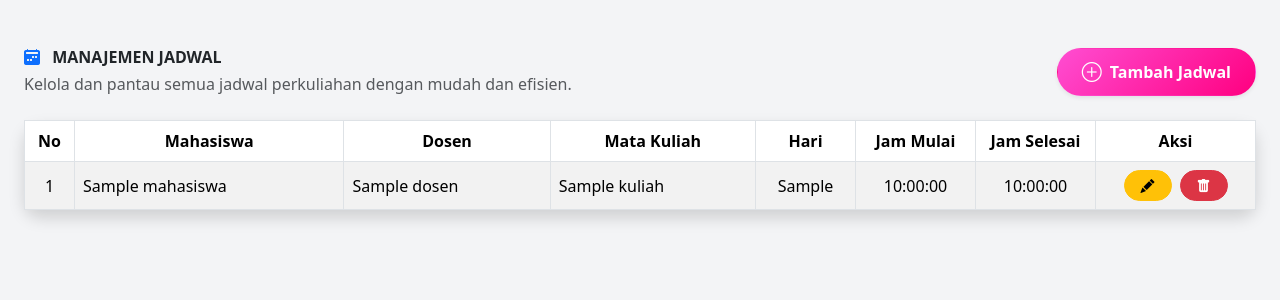
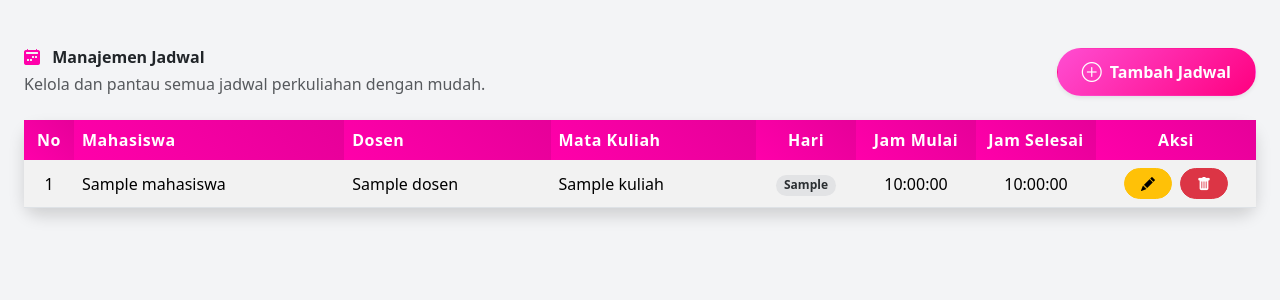
Before and after one commit to ArifbillahKamil/RBAC-Project, a Flask app: page /admin/jadwal/ in a window 1280 px wide. Shown: the part 56-356 px from the top of the page. Run offline with Flask 3, Linux system fonts and the light colour scheme; a user stored in the database is signed in; tables that the repository leaves empty hold one stand-in row (values such as "Sample post"); some libraries are stand-ins or nearby versions.

Commit message:
perubahan jadwal list lagi

```diff
--- a/templates/jadwal_list.html
+++ b/templates/jadwal_list.html
@@ -6,26 +6,58 @@
 <link rel="stylesheet" href="https://cdn.jsdelivr.net/npm/bootstrap-icons@1.10.5/font/bootstrap-icons.css" />
 
 <style>
+  /* === Tombol Utama === */
   .btn-gradient {
     background: linear-gradient(135deg, #ff4dd2, #ff0080);
     color: white;
     transition: all 0.3s ease;
   }
-
   .btn-gradient:hover {
     background: linear-gradient(135deg, #e60073, #cc0066);
-    transform: scale(1.03);
+    transform: translateY(-2px); /* Efek sedikit terangkat */
+    box-shadow: 0 4px 15px rgba(0,0,0,0.2) !important;
+  }
+
+  /* === Desain Kartu & Tabel (Prinsip dari prompt sebelumnya) === */
+  /* 1. Aksen pada sisi kiri kartu */
+  .card.table-card {
+    border-left: 4px solid #ff00aa;
+  }
+
+  /* 2. Header tabel dengan gradient agar serasi */
+  .table > thead.custom-thead {
+    vertical-align: middle;
+  }
+  .table > thead.custom-thead th {
+    background: linear-gradient(45deg, #ff00aa, #e60099);
+    color: white;
+    font-weight: 600; /* Sedikit lebih tebal */
+    letter-spacing: 0.5px;
+    border: none;
+  }
+
+  /* 3. Tombol aksi di dalam tabel */
+  .action-btn {
+    transition: all 0.2s ease-in-out;
+  }
+  .action-btn:hover {
+    transform: scale(1.15); /* Sedikit membesar saat disentuh mouse */
+  }
+
+  /* Baris 'data kosong' yang lebih menarik */
+  .empty-row td {
+    background-color: #f8f9fa;
   }
 </style>
 
 <div class="container mt-5">
-  <!-- Header Section -->
   <div class="d-flex justify-content-between align-items-center mb-4">
     <div>
-      <h3 class="fw-bold text-uppercase text-dark mb-1">
-        <i class="bi bi-calendar2-week-fill me-2 text-primary"></i> Manajemen Jadwal
+      <h3 class="fw-bold text-dark mb-1">
+        <i class="bi bi-calendar2-week-fill me-2" style="color: #ff00aa;"></i>
+        Manajemen Jadwal
       </h3>
-      <p class="text-muted mb-0">Kelola dan pantau semua jadwal perkuliahan dengan mudah dan efisien.</p>
+      <p class="text-muted mb-0">Kelola dan pantau semua jadwal perkuliahan dengan mudah.</p>
     </div>
     <a href="{{ url_for('admin_jadwal.tambah_jadwal') }}"
        class="btn btn-gradient px-4 py-2 rounded-pill fw-semibold d-flex align-items-center shadow-sm">
@@ -33,17 +65,16 @@
     </a>
   </div>
 
-  <!-- Table Section -->
-  <div class="card shadow border-0 rounded-4">
+  <div class="card shadow border-0 rounded-4 table-card">
     <div class="card-body p-0">
       <div class="table-responsive">
-        <table class="table table-striped table-bordered mb-0 text-center align-middle">
-          <thead class="text-white" style="background-color: #ff00aa;">
+        <table class="table table-striped table-hover mb-0 text-center align-middle">
+          <thead class="custom-thead">
             <tr>
               <th style="width: 50px;">No</th>
-              <th>Mahasiswa</th>
-              <th>Dosen</th>
-              <th>Mata Kuliah</th>
+              <th class="text-start">Mahasiswa</th>
+              <th class="text-start">Dosen</th>
+              <th class="text-start">Mata Kuliah</th>
               <th style="width: 100px;">Hari</th>
               <th style="width: 120px;">Jam Mulai</th>
               <th style="width: 120px;">Jam Selesai</th>
@@ -57,27 +88,27 @@
               <td class="text-start">{{ j.mahasiswa.nama }}</td>
               <td class="text-start">{{ j.dosen.nama }}</td>
               <td class="text-start">{{ j.mata_kuliah.nama }}</td>
-              <td>{{ j.hari }}</td>
+              <td><span class="badge bg-secondary-subtle text-secondary-emphasis rounded-pill">{{ j.hari }}</span></td>
               <td>{{ j.jam_mulai }}</td>
               <td>{{ j.jam_selesai }}</td>
               <td>
                 <div class="d-flex justify-content-center gap-2">
                   <a href="{{ url_for('admin_jadwal.edit_jadwal', jadwal_id=j.id) }}"
-                    class="btn btn-sm btn-warning rounded-pill px-3">
+                     class="btn btn-sm btn-warning rounded-pill px-3 action-btn" data-bs-toggle="tooltip" title="Edit Jadwal">
                     <i class="bi bi-pencil-fill"></i>
                   </a>
                   <a href="{{ url_for('admin_jadwal.hapus_jadwal', jadwal_id=j.id) }}"
-                    class="btn btn-sm btn-danger rounded-pill px-3"
-                    onclick="return confirm('Yakin ingin menghapus jadwal ini?')">
+                     class="btn btn-sm btn-danger rounded-pill px-3 action-btn"
+                     onclick="return confirm('Yakin ingin menghapus jadwal ini?')" data-bs-toggle="tooltip" title="Hapus Jadwal">
                     <i class="bi bi-trash-fill"></i>
                   </a>
                 </div>
               </td>
             </tr>
             {% else %}
-            <tr>
+            <tr class="empty-row">
               <td colspan="8" class="py-4 text-muted text-center">
-                <i class="bi bi-info-circle me-2"></i> Belum ada data jadwal.
+                <i class="bi bi-info-circle me-2"></i> Belum ada data jadwal yang ditambahkan.
               </td>
             </tr>
             {% endfor %}
@@ -87,4 +118,11 @@
     </div>
   </div>
 </div>
+
+<script>
+  document.addEventListener("DOMContentLoaded", function () {
+    const tooltipTriggerList = document.querySelectorAll('[data-bs-toggle="tooltip"]');
+    const tooltipList = [...tooltipTriggerList].map(tooltipTriggerEl => new bootstrap.Tooltip(tooltipTriggerEl));
+  });
+</script>
 {% endblock %}
```
